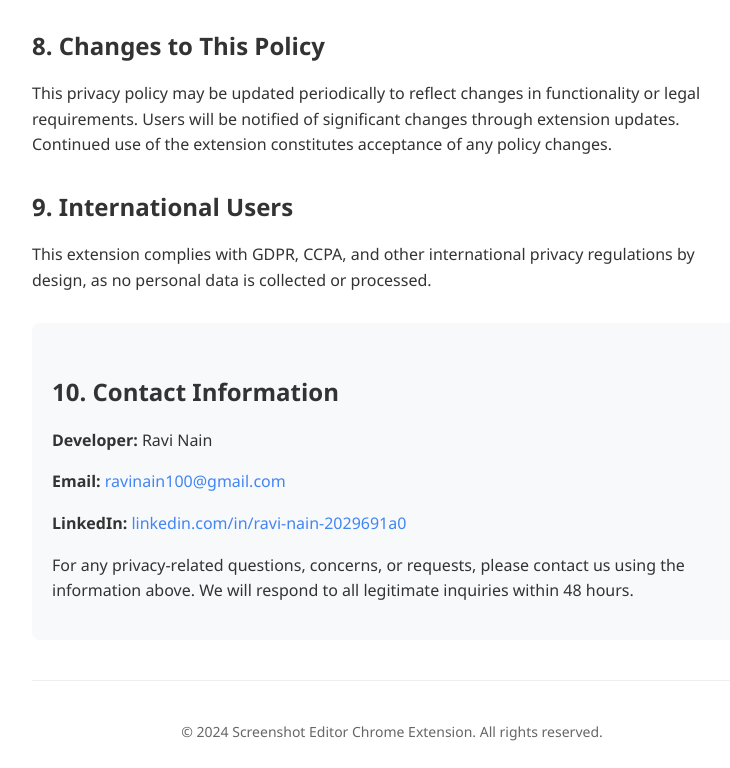
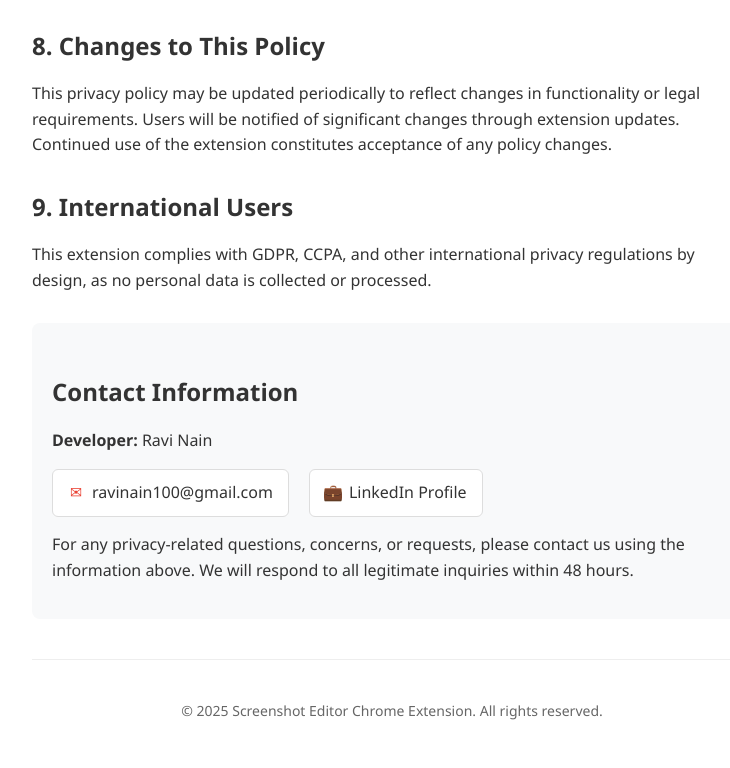
Before and after one commit to qaravinain/screenshot-editor-privacy, a plain HTML site: page index.html in a window 1280 px wide. Shown: the part 2026-2794 px from the top of the page, without its empty margins (248-978 px from the left). Drawn offline with Linux system fonts and the light colour scheme.

Commit message:
Update index.html

```diff
--- a/index.html
+++ b/index.html
@@ -59,6 +59,45 @@
             font-style: italic;
             margin-bottom: 30px;
         }
+        .contact-links {
+            display: flex;
+            gap: 20px;
+            margin-top: 15px;
+            flex-wrap: wrap;
+        }
+        .contact-link {
+            display: flex;
+            align-items: center;
+            gap: 8px;
+            padding: 10px 15px;
+            background: white;
+            border: 1px solid #ddd;
+            border-radius: 6px;
+            text-decoration: none;
+            color: #333;
+            transition: all 0.2s ease;
+        }
+        .contact-link:hover {
+            background: #f0f7ff;
+            border-color: #4285f4;
+            transform: translateY(-1px);
+            box-shadow: 0 2px 8px rgba(0,0,0,0.1);
+            text-decoration: none;
+        }
+        .icon {
+            font-size: 16px;
+            width: 16px;
+            height: 16px;
+            display: flex;
+            align-items: center;
+            justify-content: center;
+        }
+        .email-icon {
+            color: #ea4335;
+        }
+        .linkedin-icon {
+            color: #0077b5;
+        }
     </style>
 </head>
 <body>
@@ -67,7 +106,7 @@
         <h2>Screenshot Editor Chrome Extension</h2>
 
         <div class="last-updated">
-            <strong>Last Updated:</strong> December 2024
+            <strong>Last Updated:</strong> January 2025
         </div>
 
         <div class="highlight">
@@ -153,18 +192,27 @@
         <p>This extension complies with GDPR, CCPA, and other international privacy regulations by design, as no personal data is collected or processed.</p>
 
         <div class="contact-info">
-            <h2>10. Contact Information</h2>
+            <h2>Contact Information</h2>
             <p><strong>Developer:</strong> Ravi Nain</p>
-            <p><strong>Email:</strong> <a href="mailto:ravinain100@gmail.com">ravinain100@gmail.com</a></p>
-            <p><strong>LinkedIn:</strong> <a href="https://www.linkedin.com/in/ravi-nain-2029691a0" target="_blank">linkedin.com/in/ravi-nain-2029691a0</a></p>
 
-            <p>For any privacy-related questions, concerns, or requests, please contact us using the information above. We will respond to all legitimate inquiries within 48 hours.</p>
+            <div class="contact-links">
+                <a href="mailto:ravinain100@gmail.com" class="contact-link">
+                    <span class="icon email-icon">✉</span>
+                    <span>ravinain100@gmail.com</span>
+                </a>
+                <a href="https://www.linkedin.com/in/ravi-nain-2029691a0" target="_blank" class="contact-link">
+                    <span class="icon linkedin-icon">💼</span>
+                    <span>LinkedIn Profile</span>
+                </a>
+            </div>
+
+            <p style="margin-top: 15px;">For any privacy-related questions, concerns, or requests, please contact us using the information above. We will respond to all legitimate inquiries within 48 hours.</p>
         </div>
 
         <hr style="margin: 40px 0; border: none; border-top: 1px solid #eee;">
 
         <p style="text-align: center; color: #666; font-size: 14px;">
-            © 2024 Screenshot Editor Chrome Extension. All rights reserved.
+            © 2025 Screenshot Editor Chrome Extension. All rights reserved.
         </p>
     </div>
 </body>
```
